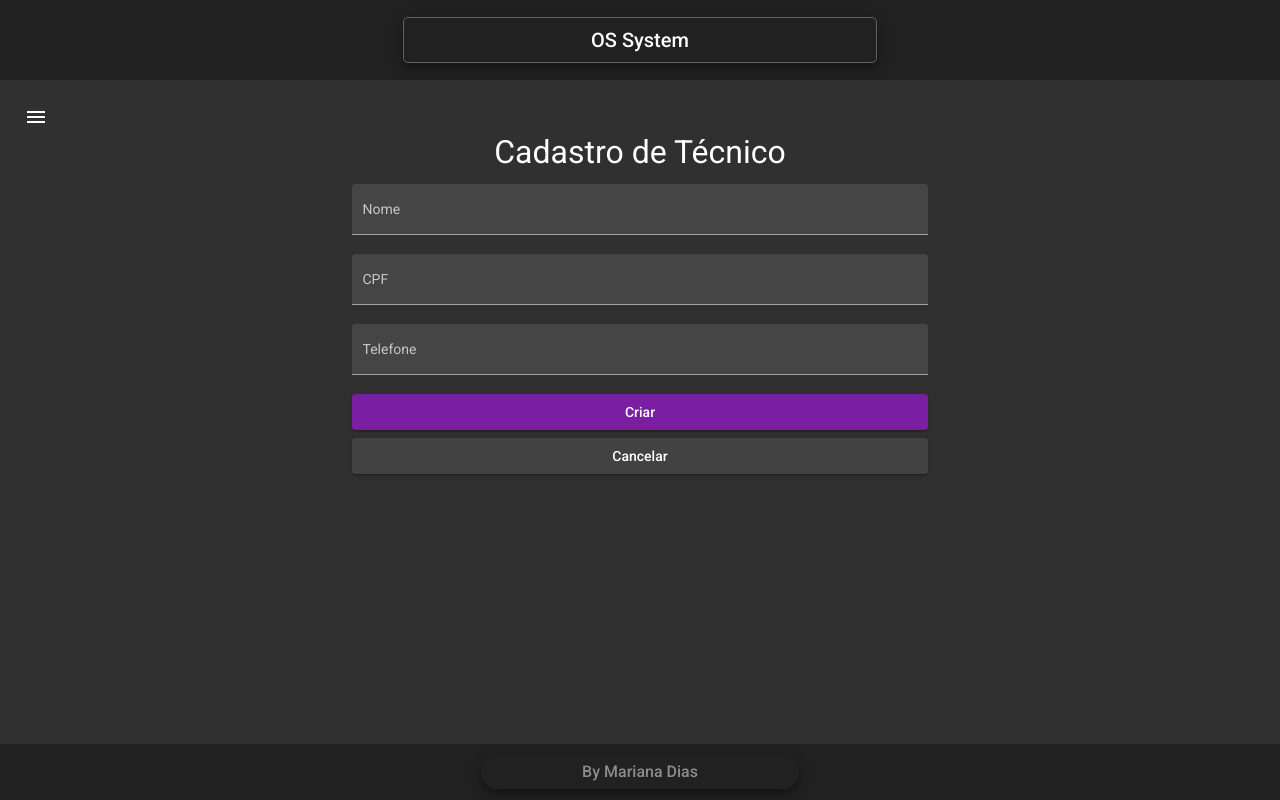
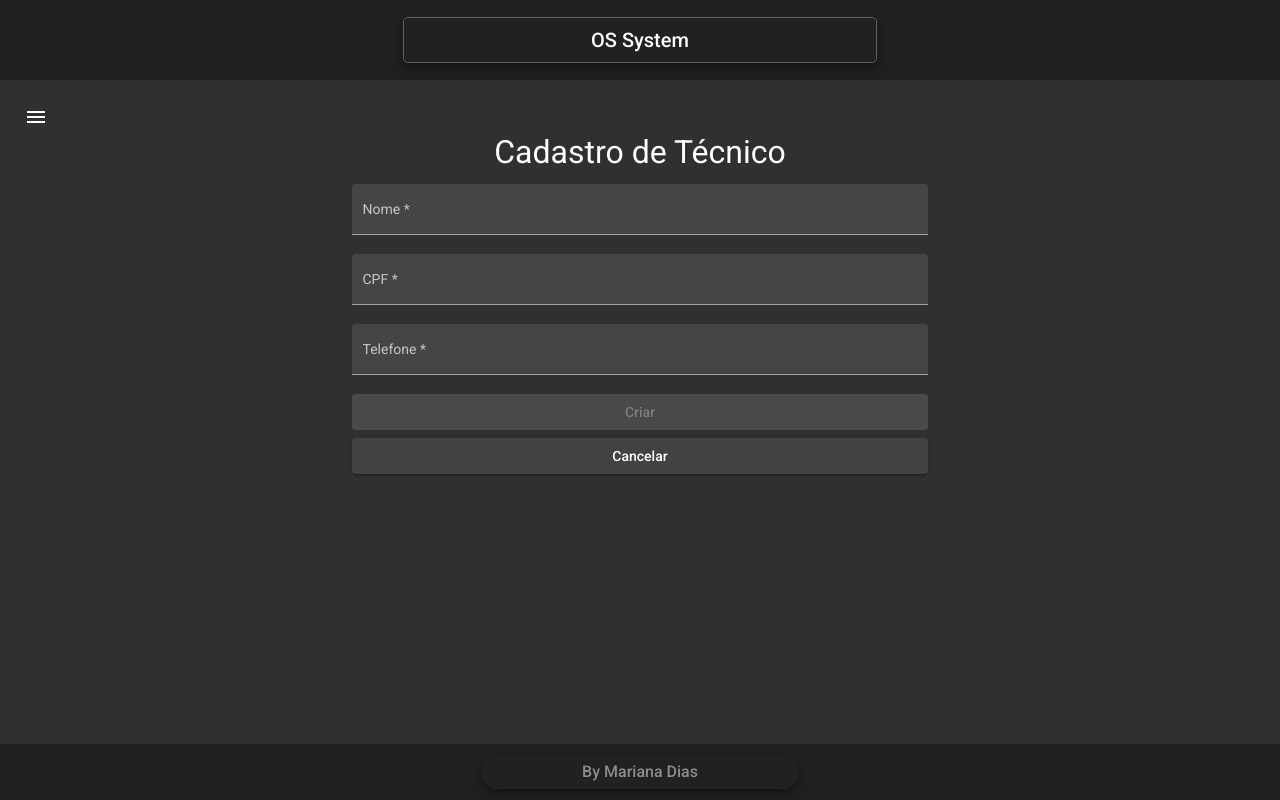
Before and after one commit to PudiMari/PudiMari.github.io, an Angular app: page /tecnicos/create in a window 1280 px wide. Built offline with nearby package versions, Linux system fonts and the light colour scheme.

Commit message:
Adiciona validação do formulário de cadastro de técnicos

```diff
--- a/src/app/app.module.ts
+++ b/src/app/app.module.ts
@@ -17,7 +17,7 @@ import {MatListModule} from '@angular/material/list';
 import {MatCardModule} from '@angular/material/card';
 import {MatTableModule} from '@angular/material/table';
 import {MatSnackBarModule} from '@angular/material/snack-bar';
-import {FormsModule} from '@angular/forms';
+import {FormsModule, ReactiveFormsModule} from '@angular/forms';
 
 import {HeaderComponent} from './views/components/template/header/header.component';
 import {FooterComponent} from './views/components/template/footer/footer.component';
@@ -58,7 +58,8 @@ import {TecnicoCreateComponent} from './views/components/tecnico/tecnico-create/
         MatDatepickerModule,
         FormsModule,
         MatPaginatorModule,
-        MatSnackBarModule
+        MatSnackBarModule,
+        ReactiveFormsModule
     ],
     providers: [],
     bootstrap: [AppComponent]
--- a/src/app/views/components/tecnico/tecnico-create/tecnico-create.component.html
+++ b/src/app/views/components/tecnico/tecnico-create/tecnico-create.component.html
@@ -2,18 +2,27 @@
     <h1>Cadastro de Técnico</h1>
     <mat-form-field class="full-width" appearance="fill">
         <mat-label>Nome</mat-label>
-        <input matInput placeholder="Ex. João da Silva">
+        <input [(ngModel)]="tecnico.nome" [formControl]="nome" required name="nome" matInput maxlength="100"
+               placeholder="Ex. João da Silva">
+        <mat-error *ngIf="nome.invalid">{{ errorValidNome() }}</mat-error>
     </mat-form-field>
 
     <mat-form-field class="full-width" appearance="fill">
         <mat-label>CPF</mat-label>
-        <input matInput placeholder="Ex. 000.000.000-00">
+        <input [(ngModel)]="tecnico.cpf" [formControl]="cpf" required name="cpf" matInput maxlength="15"
+               placeholder="Ex. 000.000.000-00">
+        <mat-error *ngIf="cpf.invalid">{{ errorValidCpf() }}</mat-error>
     </mat-form-field>
 
     <mat-form-field class="full-width" appearance="fill">
         <mat-label>Telefone</mat-label>
-        <input matInput placeholder="Ex. (00) 90000-0000">
+        <input [(ngModel)]="tecnico.telefone" [formControl]="telefone" required name="telefone" matInput maxlength="18"
+               placeholder="Ex. (00) 90000-0000">
+        <mat-error *ngIf="telefone.invalid">{{ errorValidTelefone() }}</mat-error>
     </mat-form-field>
-    <button (click)="create()" mat-raised-button color="primary">Criar</button>
+    <!--suppress TypeScriptValidateTypes -->
+    <button (click)="create()" [disabled]="errorValidNome() || errorValidCpf() || errorValidTelefone()"
+            mat-raised-button color="primary">Criar
+    </button>
     <button (click)="cancel()" mat-raised-button>Cancelar</button>
 </form>
--- a/src/app/views/components/tecnico/tecnico-create/tecnico-create.component.ts
+++ b/src/app/views/components/tecnico/tecnico-create/tecnico-create.component.ts
@@ -2,6 +2,7 @@ import {Component, OnInit} from '@angular/core';
 import {Router} from "@angular/router";
 import {TecnicoService} from "../../../../services/tecnico.service";
 import {Tecnico} from "../../../../models/tecnico";
+import {FormControl, Validators} from "@angular/forms";
 
 @Component({
     selector: 'app-tecnico-create',
@@ -12,10 +13,14 @@ export class TecnicoCreateComponent implements OnInit {
 
     tecnico: Tecnico = {
         id: '',
-        nome: 'Mariana',
-        cpf: '856.768.050-64',
-        telefone: '(00) 90000-0000'
+        nome: '',
+        cpf: '',
+        telefone: ''
     }
+
+    nome = new FormControl('', [Validators.minLength(5)])
+    cpf = new FormControl('', [Validators.minLength(11)])
+    telefone = new FormControl('', [Validators.minLength(11)])
 
     constructor(
         private router: Router,
@@ -34,10 +39,32 @@ export class TecnicoCreateComponent implements OnInit {
             this.router.navigate(['tecnicos'])
             this.service.message('Técnico cadastrado com sucesso!')
         }, err => {
-            console.log(err)
             if (err.error.error.match('já cadastrado')) {
                 this.service.message(err.error.error)
+            } else if (err.error.errors[0].message === "número do registro de contribuinte individual brasileiro (CPF) inválido") {
+                this.service.message("CPF inválido!")
             }
         })
     }
+
+    errorValidNome() {
+        if (this.nome.invalid) {
+            return 'O nome deve ter entre 5 e 100 caracteres!';
+        }
+        return false;
+    }
+
+    errorValidCpf() {
+        if (this.cpf.invalid) {
+            return 'O CPF deve ter entre 11 e 15 caracteres!';
+        }
+        return false;
+    }
+
+    errorValidTelefone() {
+        if (this.telefone.invalid) {
+            return 'O telefone deve ter entre 11 e 18 caracteres!';
+        }
+        return false;
+    }
 }
```
